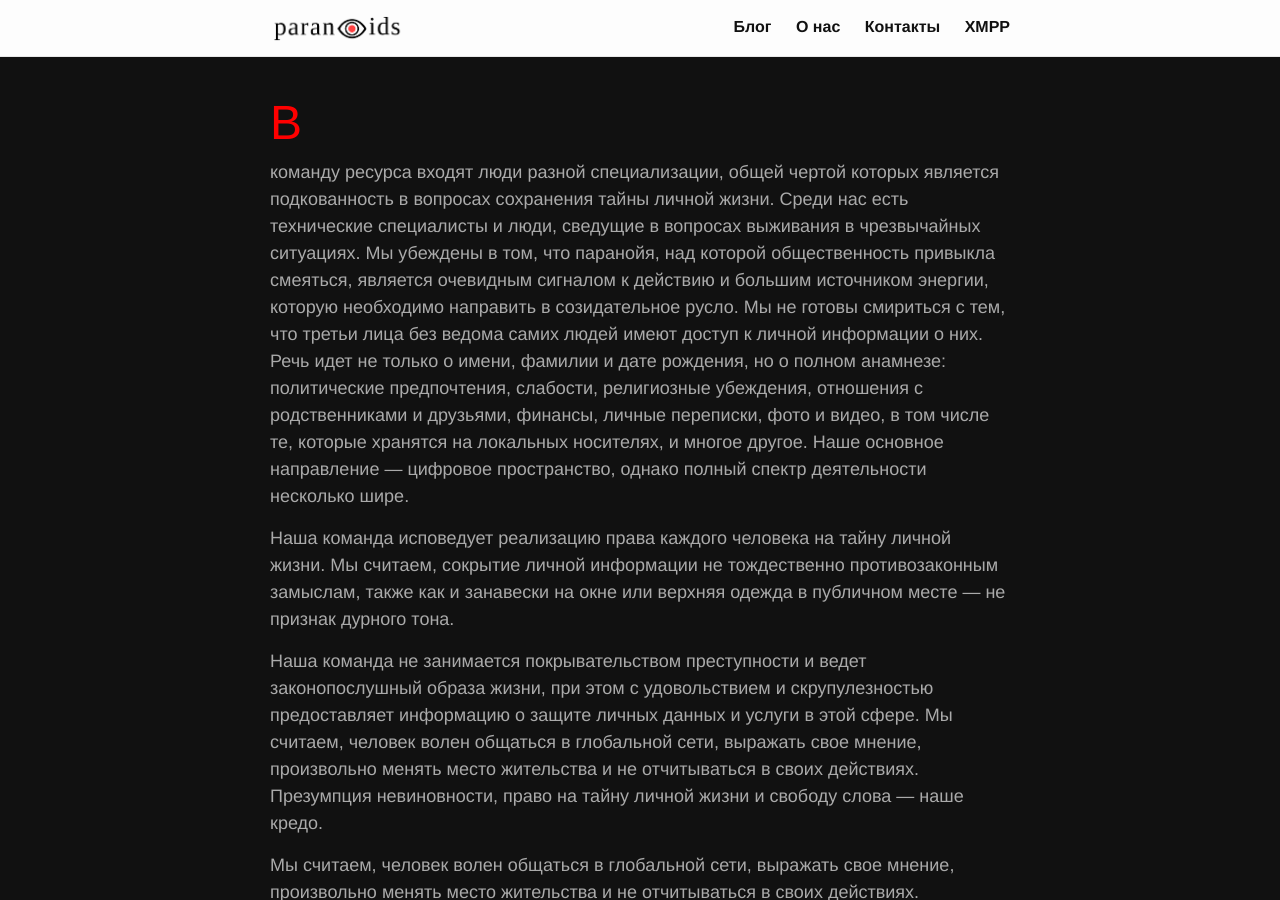
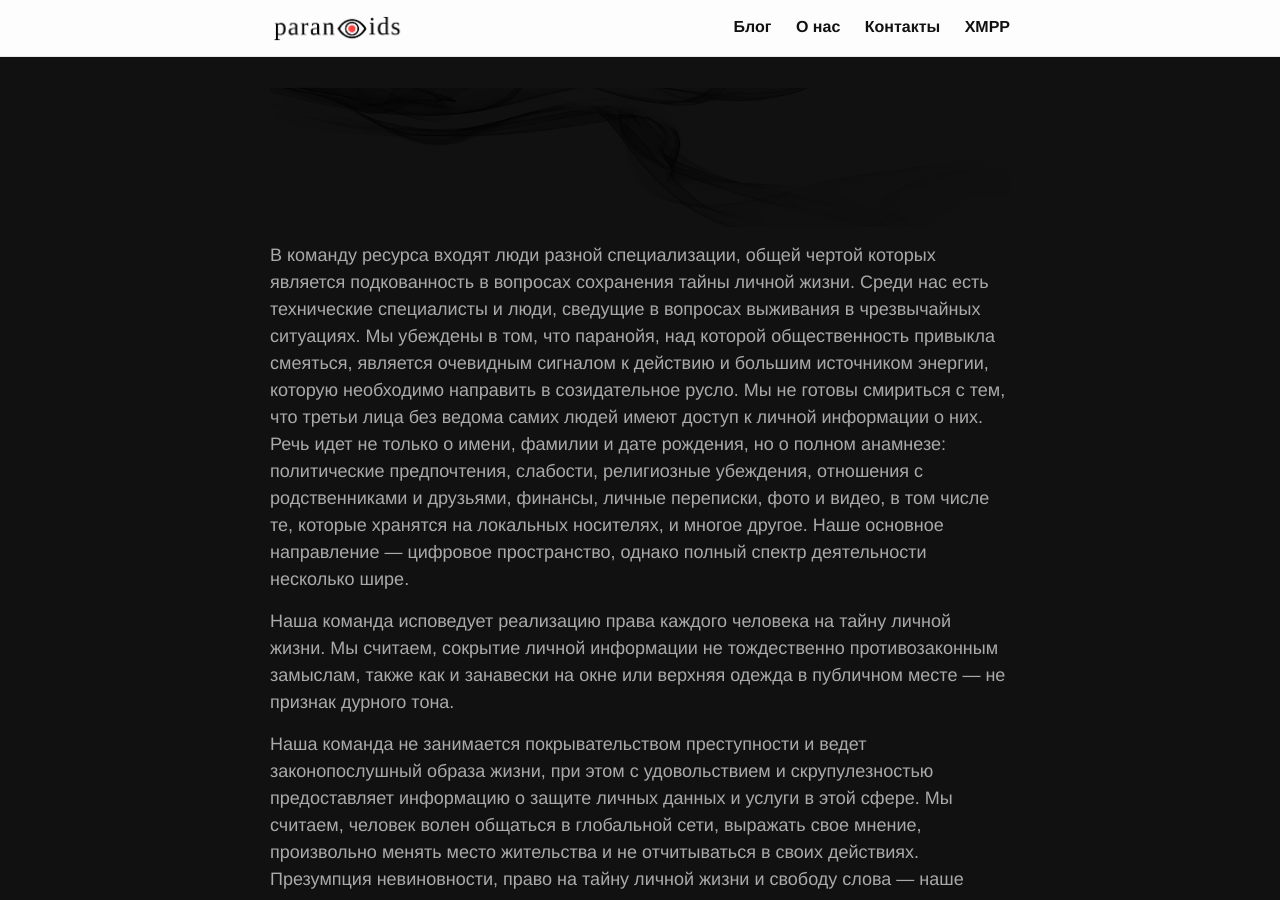
Before and after one commit to 2b7E1n6D0e5R7/2b7E1n6D0e5R7.github.io, a Jekyll site: the page built from _pages/about.md, in a window 1280 px wide and 900 px high. Built offline with Jekyll 4.4.1, drawn with Linux system fonts in a browser that asks for light colours.

Commit message:
Update about.md

```diff
--- a/_pages/about.md
+++ b/_pages/about.md
@@ -4,7 +4,9 @@ title: О нас
 permalink: /about/
 ---
 
-<font color ="red" size="7">В</font>команду ресурса входят люди разной специализации, общей чертой которых является подкованность в вопросах сохранения тайны личной жизни. Среди нас есть технические специалисты и люди, сведущие в вопросах выживания в чрезвычайных ситуациях. Мы убеждены в том, что паранойя, над которой общественность привыкла смеяться, является очевидным сигналом к действию и большим источником энергии, которую необходимо направить в созидательное русло. Мы не готовы смириться с тем, что третьи лица без ведома самих людей имеют доступ к личной информации о них. Речь идет не только о имени, фамилии и дате рождения, но о полном анамнезе: политические предпочтения, слабости, религиозные убеждения, отношения с родственниками и друзьями, финансы, личные переписки, фото и видео, в том числе те, которые хранятся на локальных носителях, и многое другое. Наше основное направление — цифровое пространство, однако полный спектр деятельности несколько шире.
+![smoke](/images/smoke.png)
+
+В команду ресурса входят люди разной специализации, общей чертой которых является подкованность в вопросах сохранения тайны личной жизни. Среди нас есть технические специалисты и люди, сведущие в вопросах выживания в чрезвычайных ситуациях. Мы убеждены в том, что паранойя, над которой общественность привыкла смеяться, является очевидным сигналом к действию и большим источником энергии, которую необходимо направить в созидательное русло. Мы не готовы смириться с тем, что третьи лица без ведома самих людей имеют доступ к личной информации о них. Речь идет не только о имени, фамилии и дате рождения, но о полном анамнезе: политические предпочтения, слабости, религиозные убеждения, отношения с родственниками и друзьями, финансы, личные переписки, фото и видео, в том числе те, которые хранятся на локальных носителях, и многое другое. Наше основное направление — цифровое пространство, однако полный спектр деятельности несколько шире.
 
 Наша команда исповедует реализацию права каждого человека на тайну личной жизни. Мы считаем, сокрытие личной информации не тождественно противозаконным замыслам, также как и занавески на окне или верхняя одежда в публичном месте — не признак дурного тона.
 
```
